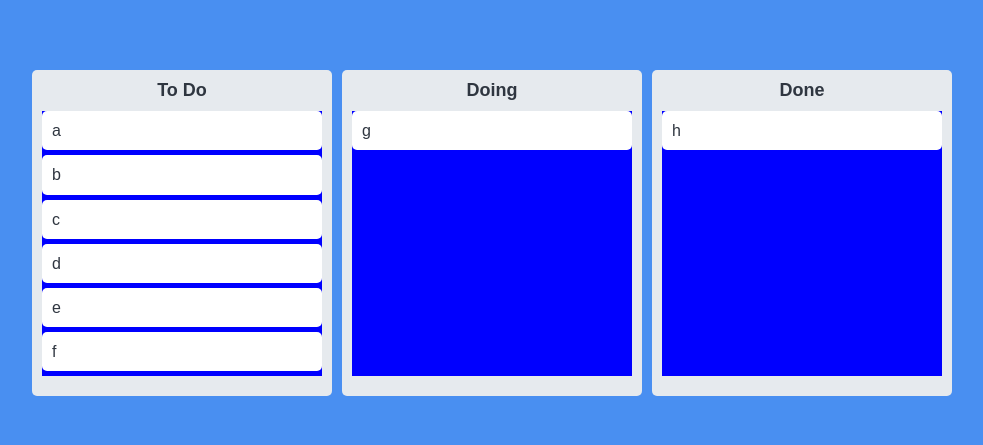
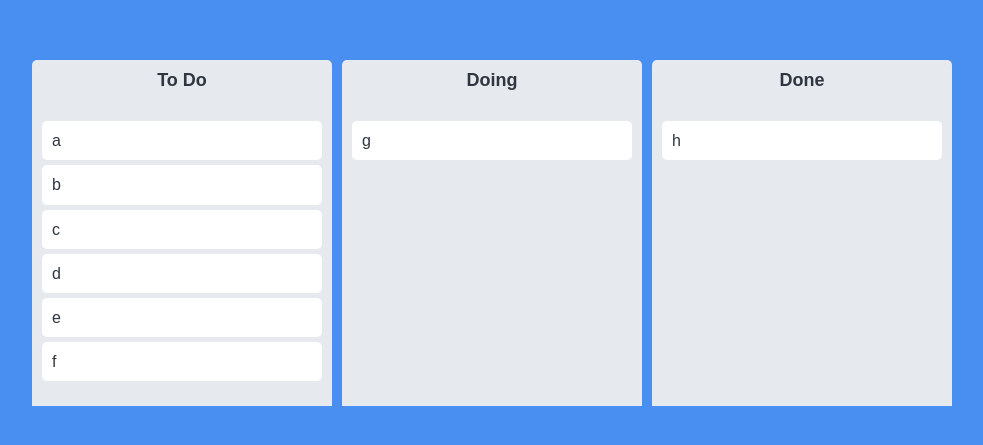
Before and after one commit to bestgoogoo/react-crypto-tracker, a React (Create React App) app: page / in a window 1280 px wide. Shown: the part 167-612 px from the top of the page, without its empty margins (248-1231 px from the left). Built offline with nearby package versions, Linux system fonts and the light colour scheme.

Commit message:
[Trello Clone] Drag and Drop Tutorial part 7 - Styling using snapshot of dnd props

```diff
--- a/src/components/Board.tsx
+++ b/src/components/Board.tsx
@@ -2,12 +2,12 @@ import { Droppable } from "react-beautiful-dnd";
 import styled from "styled-components";
 
 import DraggableCard from "./DraggableCard";
+import { theme } from "../theme";
 
 const Wrapper = styled.div`
   display: flex;
   flex-direction: column;
   width: 300px;
-  padding: 20px 10px;
   padding-top: 10px;
   background-color: ${(props) => props.theme.boardColor};
   border-radius: 5px;
@@ -19,9 +19,21 @@ const Title = styled.h2`
   margin-bottom: 10px;
   font-size: 18px;
 `;
-const Area = styled.div`
-  background-color: blue;
+
+interface IAreaProps {
+  isDraggingOver: boolean;
+  draggingFromThisWith: boolean;
+}
+const Area = styled.div<IAreaProps>`
+  background-color: ${(props) =>
+    props.isDraggingOver
+      ? theme.accentColor
+      : props.draggingFromThisWith
+      ? "pink"
+      : theme.boardColor};
+  transition: background-color 0.3s ease-in-out;
   flex-grow: 1;
+  padding: 20px 10px;
 `;
 
 interface IBoardProps {
@@ -34,8 +46,13 @@ function Board({ toDos, boardId }: IBoardProps) {
     <Wrapper>
       <Title>{boardId}</Title>
       <Droppable droppableId={boardId}>
-        {(provided) => (
-          <Area ref={provided.innerRef} {...provided.droppableProps}>
+        {(provided, snapshot) => (
+          <Area
+            isDraggingOver={snapshot.isDraggingOver}
+            draggingFromThisWith={Boolean(snapshot.draggingFromThisWith)}
+            ref={provided.innerRef}
+            {...provided.droppableProps}
+          >
             {toDos.map((toDo, index) => (
               <DraggableCard key={toDo} toDo={toDo} index={index} />
             ))}
--- a/src/components/DraggableCard.tsx
+++ b/src/components/DraggableCard.tsx
@@ -2,11 +2,16 @@ import React from "react";
 import { Draggable } from "react-beautiful-dnd";
 import styled from "styled-components";
 
-const Card = styled.div`
+const Card = styled.div<{ isDragging: boolean }>`
   background-color: ${(props) => props.theme.cardColor};
   margin-bottom: 5px;
   padding: 10px 10px;
   border-radius: 5px;
+  padding: 10px;
+  background-color: ${(props) =>
+    props.isDragging ? "#e4f2ff" : props.theme.cardColor};
+  box-shadow: ${(props) =>
+    props.isDragging ? "5px 5px 5px rgba(0, 0, 0, 0.1)" : "none"};
 `;
 
 interface ICardProps {
@@ -17,8 +22,9 @@ interface ICardProps {
 function DraggableCard({ toDo, index }: ICardProps) {
   return (
     <Draggable draggableId={toDo} index={index}>
-      {(provided) => (
+      {(provided, snapshot) => (
         <Card
+          isDragging={snapshot.isDragging}
           ref={provided.innerRef}
           {...provided.draggableProps}
           {...provided.dragHandleProps}
```
